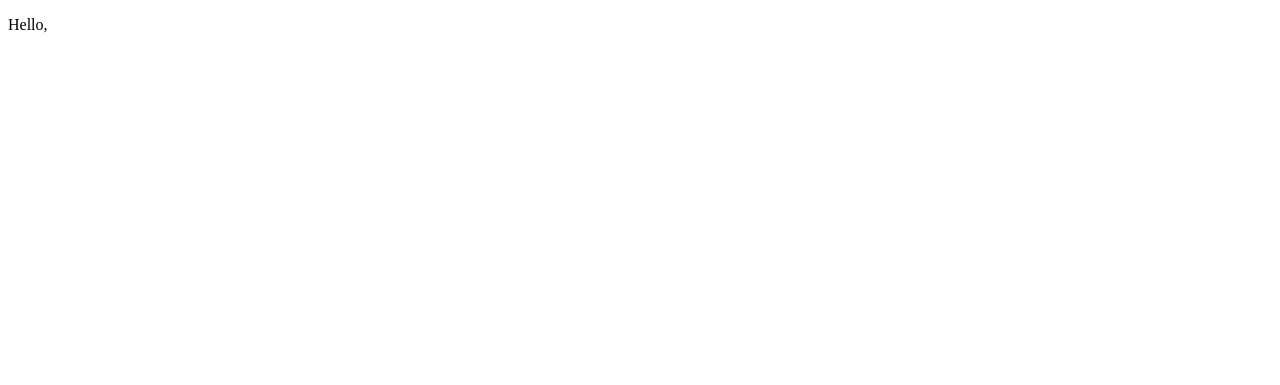
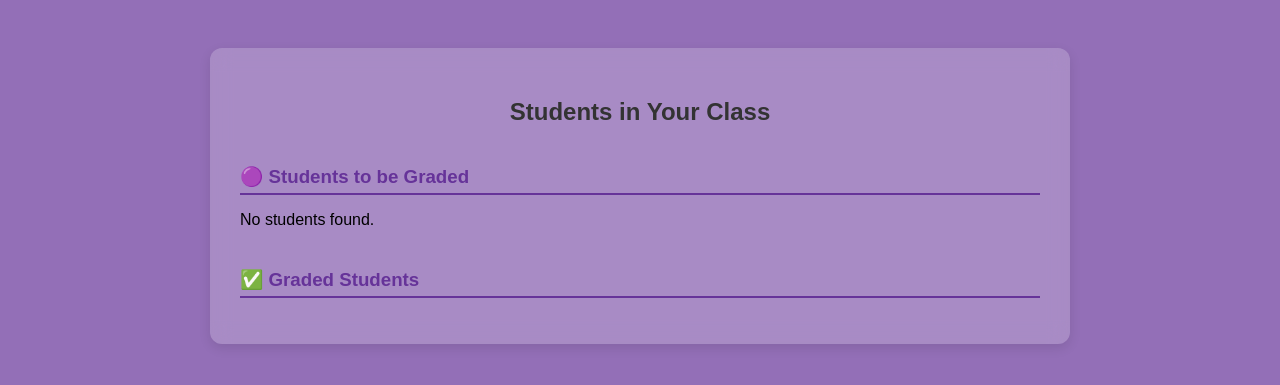
Before and after one commit to GCOPMEDIA/GCOPS, a Django app: page /class-view/ in a window 1280 px wide. Before the commit the part shown is almost empty. Shown: the top 385 px of the page. Run offline with Django 4.2, Linux system fonts and the light colour scheme; parts of the project's set-up code (start-up, migrations or seed data) failed here and were passed over.

Commit message:
setup underway

```diff
--- a/app/mainApp/templates/class.html
+++ b/app/mainApp/templates/class.html
@@ -2,10 +2,92 @@
 <html lang="en">
 <head>
     <meta charset="UTF-8">
-    <title>Title</title>
+    <title>Class Students</title>
+    <style>
+        body {
+            font-family: Arial, sans-serif;
+            background: rgba(102, 51, 153, 0.7); /* Rebeccapurple overlay */
+            padding: 40px;
+        }
+        .container {
+            max-width: 800px;
+            margin: 0 auto;
+            background: rgba(255, 255, 255, 0.2);
+            backdrop-filter: blur(10px);
+            padding: 30px;
+            border-radius: 12px;
+            box-shadow: 0 4px 12px rgba(0,0,0,0.1);
+        }
+        h2 {
+            text-align: center;
+            color: #333;
+            margin-bottom: 30px;
+        }
+        h3 {
+            color: rebeccapurple;
+            margin-top: 40px;
+            margin-bottom: 15px;
+            border-bottom: 2px solid rebeccapurple;
+            padding-bottom: 5px;
+        }
+        .student-list {
+            list-style: none;
+            padding: 0;
+        }
+        .student-item {
+            display: flex;
+            justify-content: space-between;
+            align-items: center;
+            background-color: #e6dcf3;
+            padding: 15px 20px;
+            margin-bottom: 12px;
+            border-radius: 8px;
+        }
+        .student-name {
+            font-size: 18px;
+            font-weight: 500;
+        }
+        .grade-btn {
+            padding: 8px 16px;
+            background-color: #5e3c94;
+            color: white;
+            text-decoration: none;
+            border-radius: 6px;
+            transition: background-color 0.3s ease;
+        }
+        .grade-btn:hover {
+            background-color: #472d71;
+        }
+    </style>
 </head>
 <body>
-    <p>Hello, {{ user.username }}</p>
+    <div class="container">
+        <h2>Students in Your Class</h2>
 
+        <h3>🟣 Students to be Graded</h3>
+        <ul class="student-list">
+            {% for student in students %}
+                {% if not student.graded %}
+                    <li class="student-item">
+                        <span class="student-name">{{ student.student_f_name }} {{ student.student_l_name }}</span>
+                        <a href="{% url 'add_grade' student.student_id %}" class="grade-btn">➕ Add Grade</a>
+                    </li>
+                {% endif %}
+            {% empty %}
+                <li>No students found.</li>
+            {% endfor %}
+        </ul>
+
+        <h3>✅ Graded Students</h3>
+        <ul class="student-list">
+            {% for student in students %}
+                {% if student.graded %}
+                    <li class="student-item">
+                        <span class="student-name">{{ student.student_f_name }} {{ student.student_l_name }}</span>
+<a href="{% url 'view_grade' student.student_id %}" class="grade-btn">📄 View Grade</a>                    </li>
+                {% endif %}
+            {% endfor %}
+        </ul>
+    </div>
 </body>
 </html>
```
